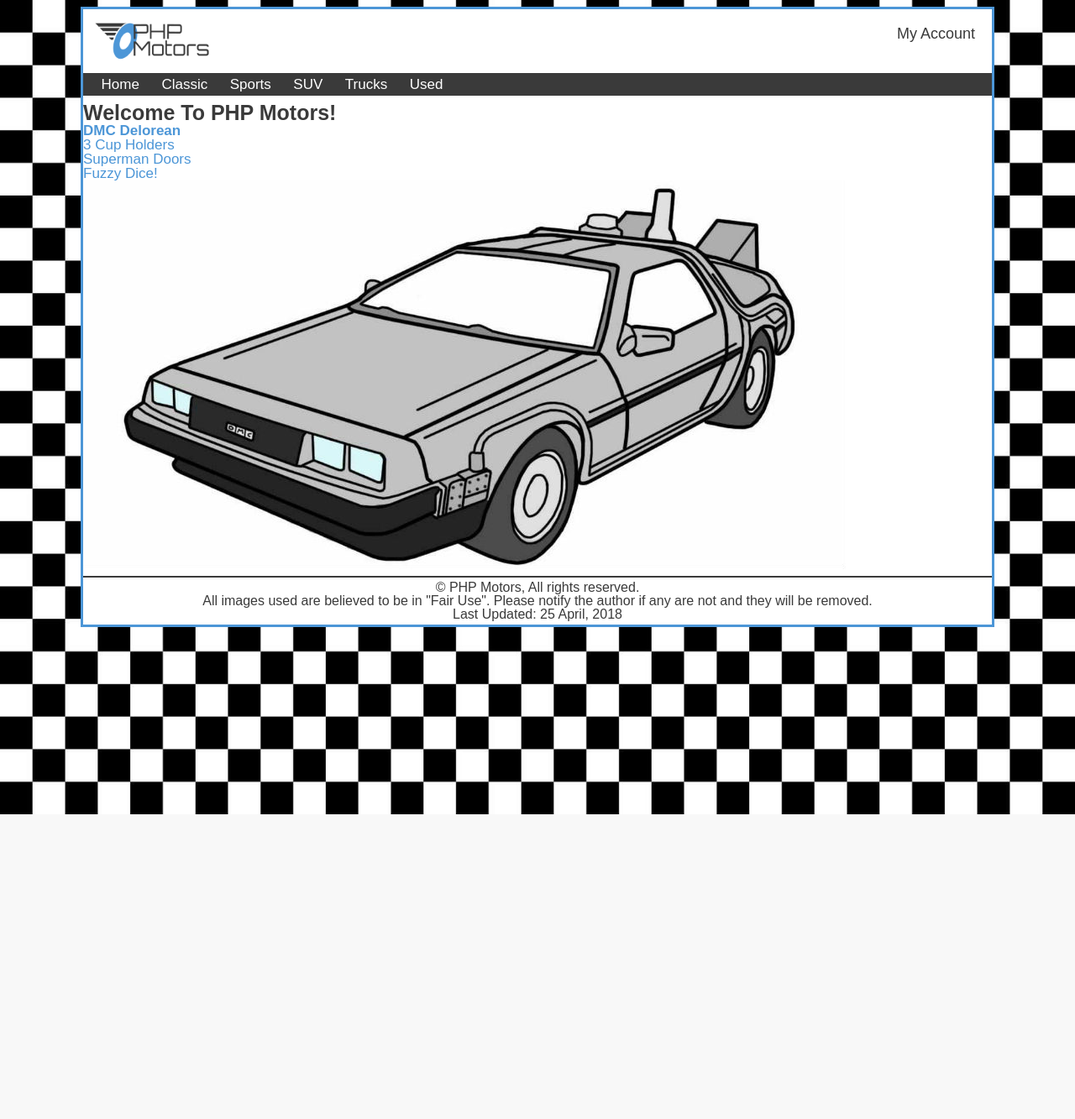
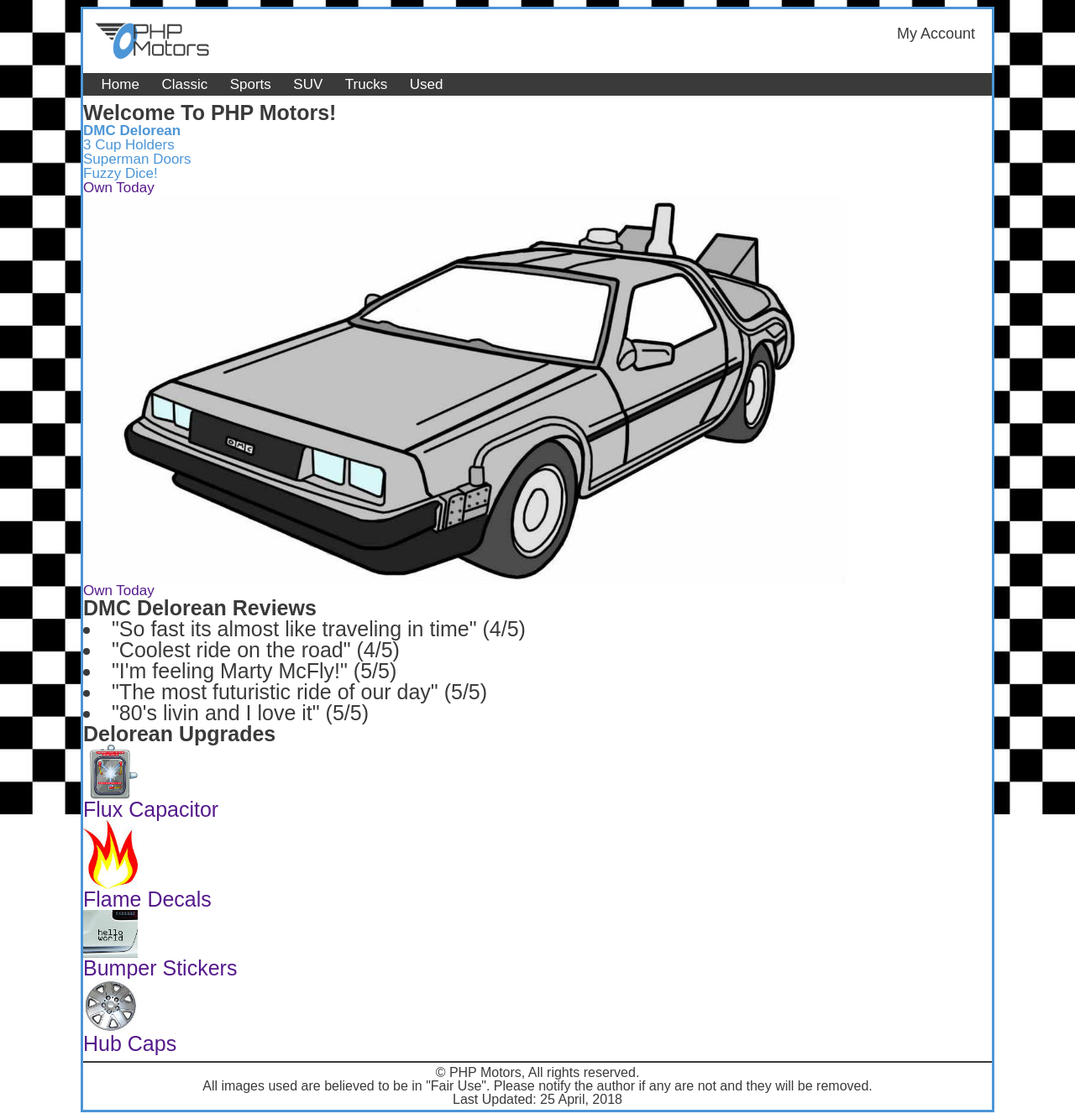
Before and after one commit to JmanJonz/htdocs, a PHP site: page /home.php in a window 1280 px wide. Shown: the whole page at 84% size. Before the commit the page ends 970 px from the top, so only its background shows below. Run offline with PHP 8.4, Linux system fonts and the light colour scheme.

Commit message:
alomost done with e1

```diff
--- a/phpmotors/home.php
+++ b/phpmotors/home.php
@@ -40,8 +40,36 @@
                     <p>3 Cup Holders</p>
                     <p>Superman Doors</p>
                     <p>Fuzzy Dice!</p>
-                    <p></p>
-                    <img src="images/delorean.jpg" alt="">
+                    <a class="own_today_largeview" href="">Own Today</a>
+                </div>
+                <img src="images/delorean.jpg" alt="">
+                <a class="own_today_smallview" href="">Own Today</a>
+            </section>
+            <section class="reviews">
+                <h2>DMC Delorean Reviews</h2>
+                <li>"So fast its almost like traveling in time" (4/5)</li>
+                <li>"Coolest ride on the road" (4/5)</li>
+                <li>"I'm feeling Marty McFly!" (5/5)</li>
+                <li>"The most futuristic ride of our day" (5/5)</li>
+                <li>"80's livin and I love it" (5/5)</li>
+            </section>
+            <section class="upgrades">
+                <h2>Delorean Upgrades</h2>
+                <div>
+                    <img src="images/upgrades/flux-cap.png" alt="Flux"><a href=""></a></img>
+                    <a href="">Flux Capacitor</a>
+                </div>
+                <div>
+                    <img src="images/upgrades/flame.jpg" alt="Flame"><a href=""></a></img>
+                    <a href="">Flame Decals</a>
+                </div>
+                <div>
+                    <img src="images/upgrades/bumper_sticker.jpg" alt="Bumper Sticker"><a href=""></a></img>
+                    <a href="">Bumper Stickers</a>
+                </div>
+                <div>
+                    <img src="images/upgrades/hub-cap.jpg" alt="Hub Caps"><a href=""></a></img>
+                    <a href="">Hub Caps</a>
                 </div>
             </section>
         </main>
```
